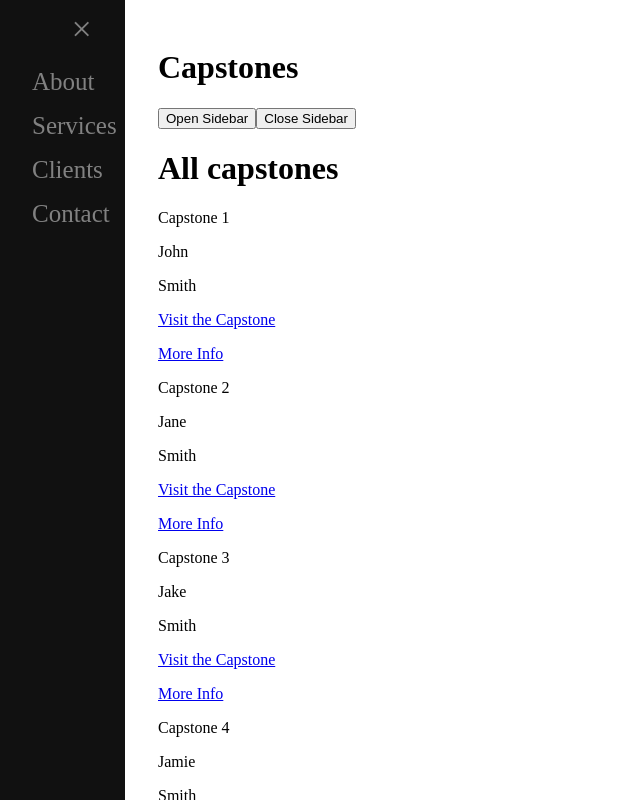
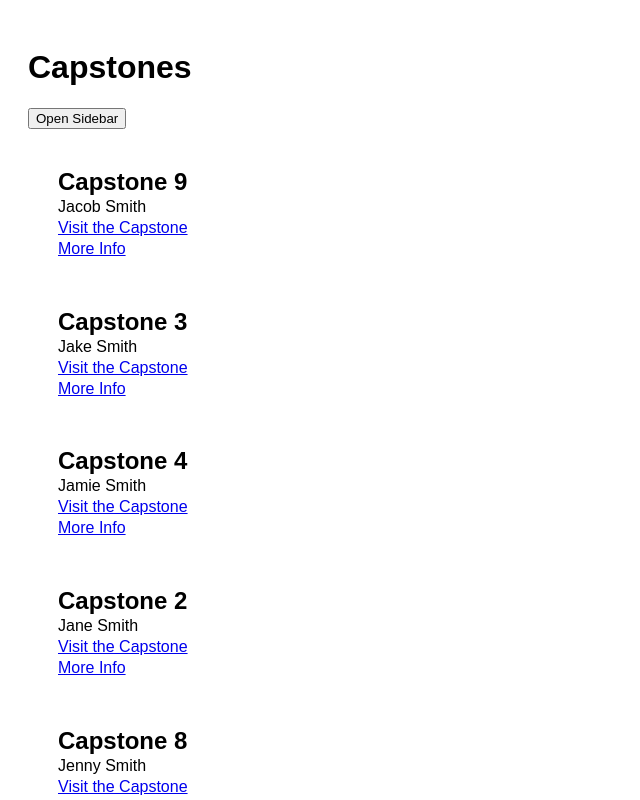
Before and after one commit to ryanmjacksonrmj/student-capstone-catalog-app, a React (Vite) app: page / in a window 1280 px wide. Shown: the top 800 px of the page, without its empty margins (0-640 px from the left). Built offline with nearby package versions, Linux system fonts and the light colour scheme.

Commit message:
Changes to sidebar. Gets it working. Scroll on sidebar not working currently.

```diff
--- a/src/CapstoneIndex.jsx
+++ b/src/CapstoneIndex.jsx
@@ -3,12 +3,11 @@ import { Link } from "react-router-dom";
 export function CapstoneIndex(props) {
   return (
     <div>
-      <h1>All capstones</h1>
       {props.capstones.map((capstone) => (
         <div key={capstone.id}>
-          <p>{capstone.capstone_name}</p>
-          <p>{capstone.student.first_name}</p>
-          <p>{capstone.student.last_name}</p>
+          <div className="card">
+          <h2>{capstone.capstone_name}</h2>
+          <p>{capstone.student.first_name} {capstone.student.last_name} </p>
           <p>{capstone.capstone_description}</p>
           <p>
             <a href={capstone.capstone_url}>Visit the Capstone</a>
@@ -17,6 +16,7 @@ export function CapstoneIndex(props) {
           <Link to={`/capstones/${capstone.id}`} onClick={() => props.onShowCapstone(capstone)}>
             More Info
           </Link>
+          </div>
         </div>
       ))}
     </div>
--- a/src/Content.jsx
+++ b/src/Content.jsx
@@ -7,10 +7,9 @@ import { Route, Routes } from "react-router-dom";
 
 export function Content() {
   function openNav() {
-    document.getElementById("mySidenav").style.display = "block";
-  }
-  function closeNav() {
-    document.getElementById("mySidenav").style.display = "none";
+    document.getElementById("mySidenav").style.width = "300px";
+    document.getElementById("main").style.marginLeft = "300px";
+    document.getElementById("footer-id").style.marginLeft = "300px";
   }
 
   const [currentCapstone, setCurrentCapstone] = useState({});
@@ -19,7 +18,7 @@ export function Content() {
     setCurrentCapstone(capstone);
   };
 
-  const capstones = [
+  let capstones = [
     {
       id: 1,
       capstone_name: "Capstone 1",
@@ -101,16 +100,42 @@ export function Content() {
         "https://upload.wikimedia.org/wikipedia/commons/thumb/3/3f/Placeholder_view_vector.svg/310px-Placeholder_view_vector.svg.png",
     },
   ];
+
+  const capstones_sorted = capstones.sort((a, b) => {
+    let fa = a.student.last_name.toLowerCase();
+    let fb = b.student.last_name.toLowerCase();
+    let fc = a.student.first_name.toLowerCase();
+    let fd = b.student.first_name.toLowerCase();
+
+    if (fa === fb) {
+      if (fc <= fd) {
+        return -1;
+      }
+      if (fc > fd) {
+        return 1;
+      }
+    }
+
+    if (fa < fb) {
+      return -1;
+    }
+    if (fa > fb) {
+      return 1;
+    }
+    return 0;
+  });
   return (
+    <div>
+    <Sidebar capstones={capstones_sorted} />
     <div id="main">
       <h1>Capstones</h1>
-      <Sidebar />
+
       <button onClick={openNav}>Open Sidebar</button>
-      <button onClick={closeNav}>Close Sidebar</button>
       <Routes>
         <Route path="/" element={<CapstoneIndex capstones={capstones} onShowCapstone={handleShowCapstone} />} />
         <Route path="/capstones/:capstoneId" element={<CapstonesShow capstone={currentCapstone} />} />
       </Routes>
+      </div>
     </div>
   );
 }
--- a/src/Footer.jsx
+++ b/src/Footer.jsx
@@ -1,6 +1,6 @@
 export function Footer() {
   return (
-    <footer>
+    <footer id="footer-id">
       <p>Copyright 2023 Sanchez-Jackson LLC. All rights reserved.</p>
     </footer>
   )
--- a/src/Sidebar.jsx
+++ b/src/Sidebar.jsx
@@ -1,17 +1,27 @@
-export function Sidebar() {
+import { Link } from "react-router-dom";
 
-  function closeNav() {
-    document.getElementById("mySidenav").style.display = "none";
-  }
+export function Sidebar(props) {
+console.log(props)
+function closeNav() {
+  document.getElementById("mySidenav").style.width = "0";
+  document.getElementById("main").style.marginLeft = "0";
+  document.getElementById("footer-id").style.marginLeft = "0";
+}
   return (
     <div id="mySidenav" className="sidenav">
-      <a href="javascript:void(0)" className="closebtn" onClick={closeNav}>
-        &times;
-      </a>
-      <a href="#">About</a>
-      <a href="#">Services</a>
-      <a href="#">Clients</a>
-      <a href="#">Contact</a>
+      {/* <a href="javascript:void(0)" className="closebtn" onClick={closeNav}>&times;</a> */}
+      <Link className="closebtn" onClick={closeNav}>&times; </Link>
+
+        {props.capstones.map((capstone) => (
+        <div key={capstone.id}>
+          <div className="card2">
+            <ul>
+          <li>{capstone.student.last_name}, {capstone.student.first_name} </li>
+          <li><Link to="/">{capstone.capstone_name}</Link> </li>
+          </ul>
+          </div>
+        </div>))}
+
     </div>
   );
 }
--- a/src/index.css
+++ b/src/index.css
@@ -1,15 +1,19 @@
 html {
   scroll-behavior: smooth;
+  font-family: sans-serif;
 }
 
 .sidenav {
   height: 100%; /* 100% Full-height */
+  width: 0;
   position: fixed; /* Stay in place */
+  z-index: 1;
   top: 0; /* Stay at the top */
   left: 0;
-  background-color: #111; /* Black*/
+  background-color: #f2c3e7;
+  overflow-x: hidden;
   padding-top: 60px; /* Place content 60px from the top */
-  transition: 0.5s; /* 0.5 second transition effect to slide in the sidenav */
+  transition: .5s; /* 0.5 second transition effect to slide in the sidenav */
 }
 
 /* The navigation menu links */
@@ -17,14 +21,14 @@ html {
   padding: 8px 8px 8px 32px;
   text-decoration: none;
   font-size: 25px;
-  color: #818181;
+  color: #000000;
   display: block;
   transition: 0.3s;
 }
 
 /* When you mouse over the navigation links, change their color */
 .sidenav a:hover {
-  color: #f1f1f1;
+  color: white
 }
 
 /* Position and style the close button (top right corner) */
@@ -40,7 +44,6 @@ html {
 #main {
   transition: margin-left .5s;
   padding: 20px;
-  padding-left: 150px;
 }
 
 /* On smaller screens, where height is less than 450px, change the style of the sidenav (less padding and a smaller font size) */
@@ -49,6 +52,24 @@ html {
   .sidenav a {font-size: 18px;}
 }
 
-/* #mySidenav {
+#mySidenav {
   display: block
-} */
+}
+
+#mySidenav.p {
+  color: white;
+}
+
+.card {
+  padding: 15px;
+  margin: 15px;
+  line-height: 5px;
+}
+
+.card2 {
+  line-height: 25px;
+}
+
+#footer-id {
+  transition: margin-left .5s;
+}
```
